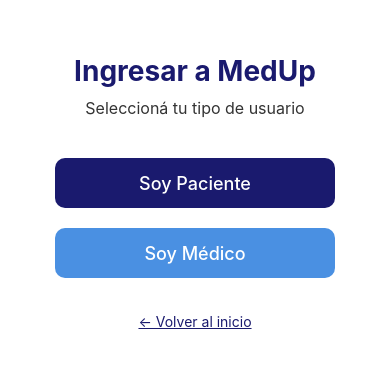
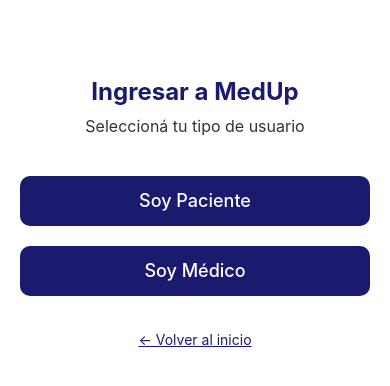
Before and after one commit to jazbeigel/MedUp, a React Native app: screen /Login1 in a window 390 px wide. Shown: the part 230-616 px from the top of the page. Built offline with nearby package versions, Linux system fonts and the light colour scheme.

Commit message:
diseño arre

```diff
--- a/Frontend/componentes/auth/Login1.js
+++ b/Frontend/componentes/auth/Login1.js
@@ -4,18 +4,19 @@ import { View, Text, TouchableOpacity, StyleSheet } from 'react-native'
 export default function Login1({ navigation }) {
   return (
     <View style={styles.container}>
+      <View style={styles.content}>
         <Text style={styles.title}>Ingresar a MedUp</Text>
         <Text style={styles.subtitle}>Seleccioná tu tipo de usuario</Text>
 
         <TouchableOpacity
-        style={[styles.button, { backgroundColor: '#1A1A6E' }]}
+          style={styles.button}
           onPress={() => navigation.navigate('Login', { tipoUsuario: 'paciente' })}
         >
           <Text style={styles.buttonText}>Soy Paciente</Text>
         </TouchableOpacity>
 
         <TouchableOpacity
-        style={[styles.button, { backgroundColor: '#4A90E2' }]}
+          style={styles.button}
           onPress={() => navigation.navigate('Login', { tipoUsuario: 'profesional' })}
         >
           <Text style={styles.buttonText}>Soy Médico</Text>
@@ -25,6 +26,7 @@ export default function Login1({ navigation }) {
           <Text style={styles.link}>← Volver al inicio</Text>
         </TouchableOpacity>
       </View>
+    </View>
   )
 }
 
@@ -33,14 +35,20 @@ const styles = StyleSheet.create({
     flex: 1,
     justifyContent: 'center',
     alignItems: 'center',
-    backgroundColor: '#fff',
-    paddingHorizontal: 20
+    backgroundColor: '#fff'
+  },
+  content: {
+    width: '100%',
+    paddingHorizontal: 20,
+    paddingVertical: 30,
+    marginTop: 40,
+    alignItems: 'center'
   },
   title: {
-    fontSize: 28,
+    fontSize: 24,
+    marginBottom: 10,
     fontWeight: '700',
     color: '#1A1A6E',
-    marginBottom: 10,
     textAlign: 'center'
   },
   subtitle: {
@@ -50,8 +58,9 @@ const styles = StyleSheet.create({
     textAlign: 'center'
   },
   button: {
-    width: '80%',
+    width: '100%',
     height: 50,
+    backgroundColor: '#1A1A6E',
     borderRadius: 10,
     justifyContent: 'center',
     alignItems: 'center',
@@ -66,6 +75,7 @@ const styles = StyleSheet.create({
     color: '#1A1A6E',
     marginTop: 25,
     textDecorationLine: 'underline',
-    fontWeight: '400'
+    fontWeight: '400',
+    textAlign: 'center'
   }
 })
```
Lines whose indentation alone changed are shown as unchanged.
